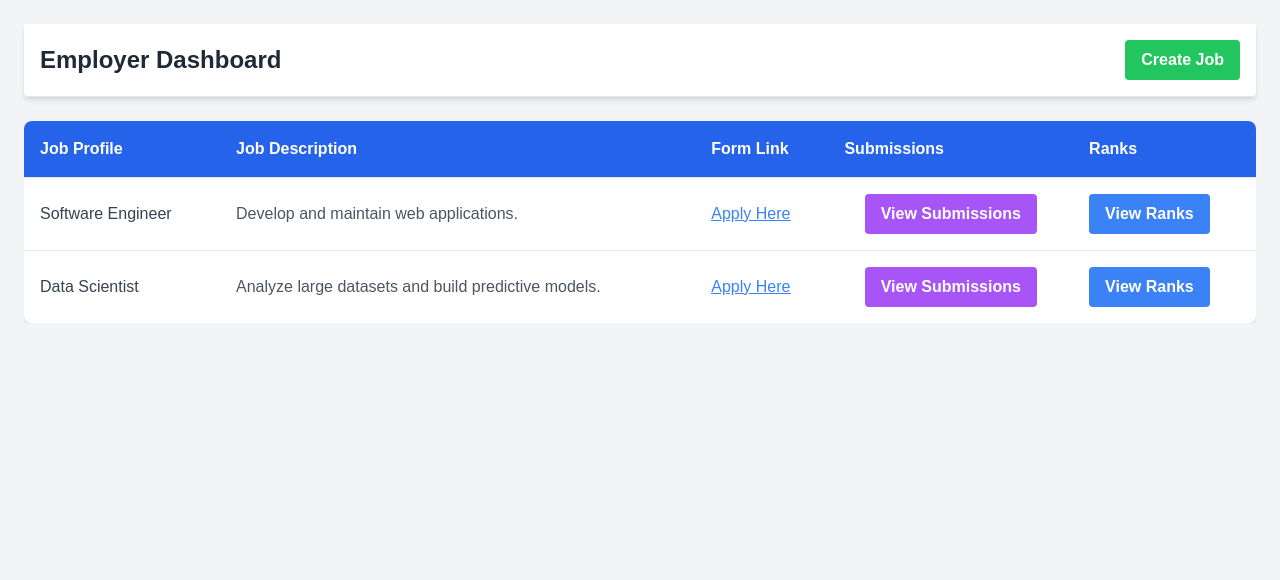
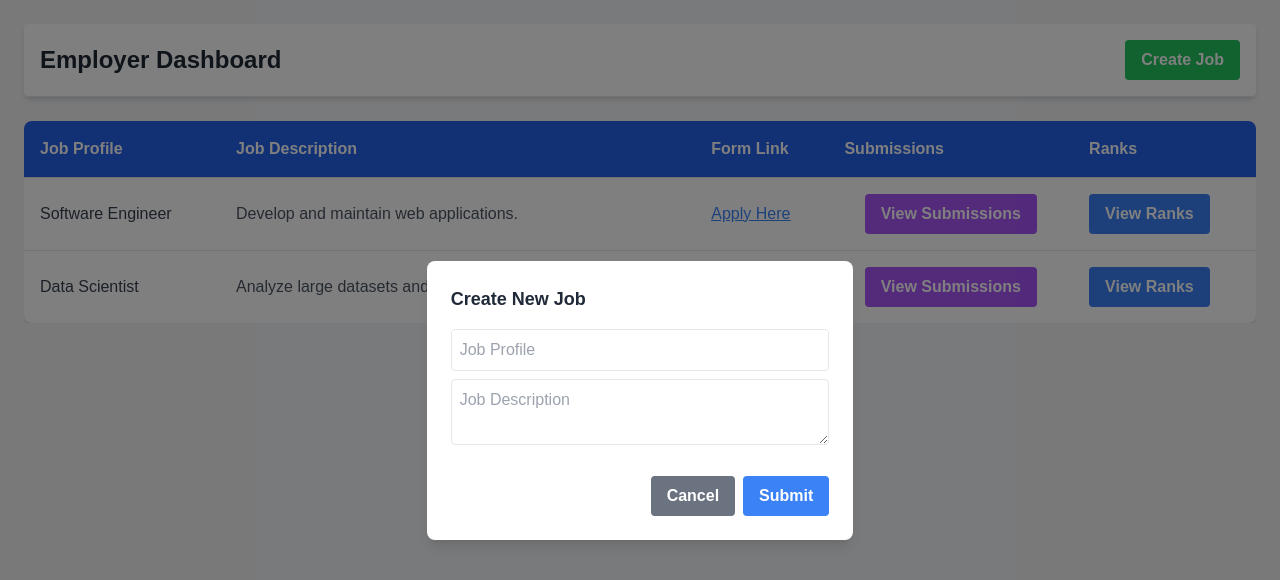
Before and after one commit to Roshniy-37/apt-candidate, a Next.js app: page /employer/1 in a window 1280 px wide. Both pictures are taken after a click on the button "Create Job". Shown: the top 580 px of the page. Built offline with nearby package versions, Linux system fonts and the light colour scheme.

Commit message:
completed employer dashboard

```diff
--- a/app/employer/[employerid]/page.tsx
+++ b/app/employer/[employerid]/page.tsx
@@ -41,6 +41,7 @@ const jobsData: Job[] = [
 
 export default function EmployerDashboard() {
   const [open, setOpen] = useState(false);
+  const [rankModalOpen,setRankModalOpen] = useState(false)
   const [selectedCandidates, setSelectedCandidates] = useState<Candidate[]>([]);
   const [jobs, setJobs] = useState<Job[]>(jobsData);
   const [createOpen, setCreateOpen] = useState(false);
@@ -55,13 +56,13 @@ export default function EmployerDashboard() {
   const [selectedJobCandidates, setSelectedJobCandidates] = useState<Candidate[]>([]);
   const [selectedCandidate, setSelectedCandidate] = useState<Candidate | null>(null);
 
-  const handleOpen = (candidates: Candidate[]) => {
-    setSelectedCandidates(candidates);
-    setOpen(true);
-  };
+  // const handleOpen = (candidates: Candidate[]) => {
+  //   setSelectedCandidates(candidates);
+  //   setOpen(true);
+  // };
 
   const handleCreateJob = () => {
-    setJobs([...jobs, newJob]);
+    setJobs([...jobs, { ...newJob, formLink: `https://example.com/${newJob.profile.replace(/\s+/g, '-').toLowerCase()}` }]);
     setCreateOpen(false);
     setNewJob({ profile: "", description: "", formLink: "", submissions: 0, candidates: [] });
   };
@@ -69,6 +70,11 @@ export default function EmployerDashboard() {
   const handleSubmissionsOpen = (candidates: Candidate[]) => {
     setSelectedJobCandidates(candidates);
     setSubmissionsOpen(true);
+  };
+
+  const handleOpenRankModal = (candidates: Candidate[]) => {
+    setSelectedJobCandidates(candidates);
+    setRankModalOpen(true);
   };
 
   return (
@@ -109,7 +115,7 @@ export default function EmployerDashboard() {
                   </button>
                 </td>
                 <td className="p-4">
-                  <button onClick={() => handleOpen(job.candidates)}
+                  <button onClick={() => handleOpenRankModal(job.candidates)}
                     className="bg-blue-500 hover:bg-blue-700 text-white font-semibold px-4 py-2 rounded transition duration-200">
                     View Ranks
                   </button>
@@ -153,6 +159,63 @@ export default function EmployerDashboard() {
           </div>
         </div>
       )}
+
+      {createOpen && (
+        <div className="fixed inset-0 bg-black bg-opacity-50 flex justify-center items-center">
+          <div className="bg-white p-6 rounded-lg shadow-lg w-1/3">
+            <h2 className="text-lg font-bold text-gray-800 mb-4">Create New Job</h2>
+            <input
+              type="text"
+              placeholder="Job Profile"
+              value={newJob.profile}
+              onChange={(e) => setNewJob({ ...newJob, profile: e.target.value })}
+              className="w-full mb-2 p-2 border rounded"
+            />
+            <textarea
+              placeholder="Job Description"
+              value={newJob.description}
+              onChange={(e) => setNewJob({ ...newJob, description: e.target.value })}
+              className="w-full mb-2 p-2 border rounded"
+            />
+            <div className="flex justify-end mt-4">
+              <button
+                onClick={() => setCreateOpen(false)}
+                className="bg-gray-500 hover:bg-gray-700 text-white font-semibold px-4 py-2 rounded transition duration-200 mr-2"
+              >
+                Cancel
+              </button>
+              <button
+                onClick={handleCreateJob}
+                className="bg-blue-500 hover:bg-blue-700 text-white font-semibold px-4 py-2 rounded transition duration-200"
+              >
+                Submit
+              </button>
+            </div>
+          </div>
+        </div>
+      )}
+
+      {rankModalOpen && (
+        <div className="fixed inset-0 bg-black bg-opacity-50 flex justify-center items-center">
+          <div className="bg-white p-6 rounded-lg shadow-lg w-1/3">
+            <h2 className="text-lg font-bold text-gray-800 mb-4">Candidate Rankings</h2>
+            {selectedJobCandidates.map((candidate, index) => (
+              <div key={index} className="mb-2 p-2 border rounded">
+                <p className="text-gray-800 mb-4"><strong>Name:</strong> {candidate.name}</p>
+                <p className="text-gray-800 mb-4"><strong>Rank:</strong> {candidate.rank}</p>
+              </div>
+            ))}
+            <div className="flex justify-end mt-4">
+              <button
+                onClick={() => setRankModalOpen(false)}
+                className="bg-red-500 hover:bg-red-700 text-white font-semibold px-4 py-2 rounded transition duration-200"
+              >
+                Close
+              </button>
+            </div>
+          </div>
+        </div>
+      )}
     </div>
   );
 }
```
